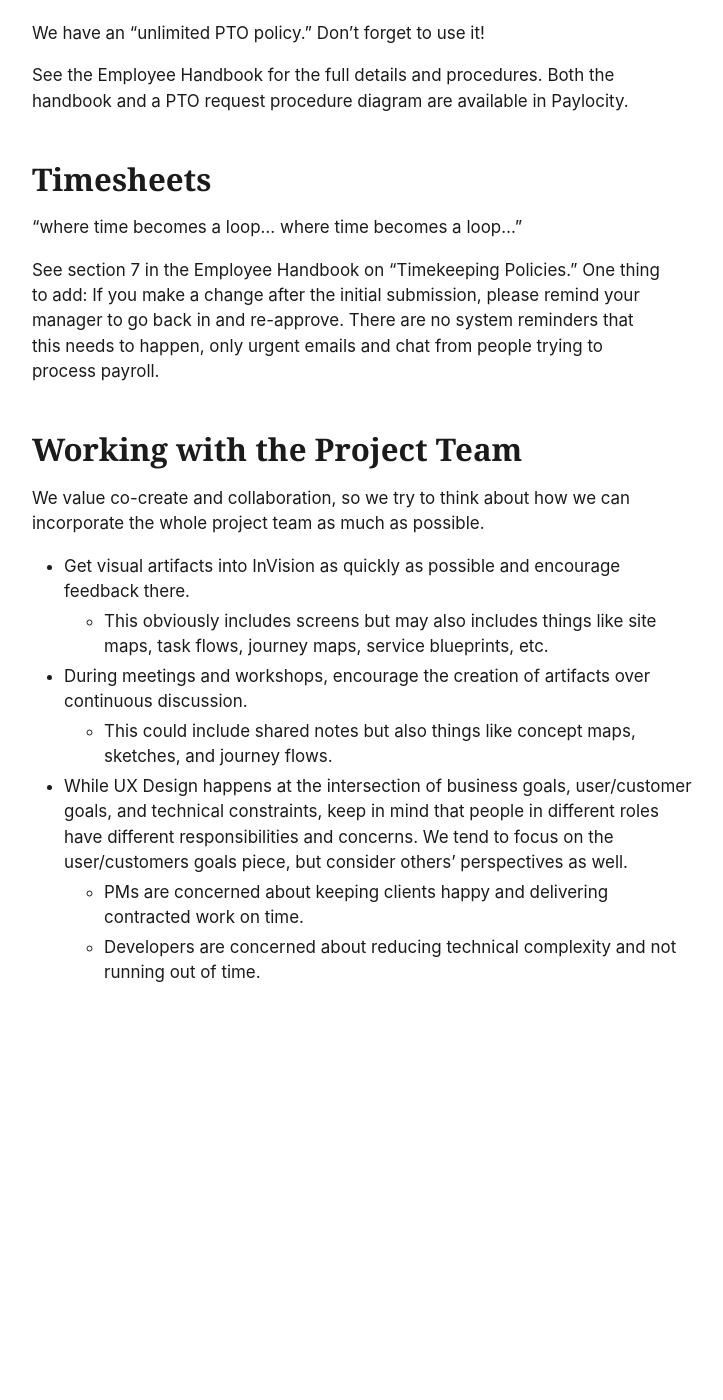
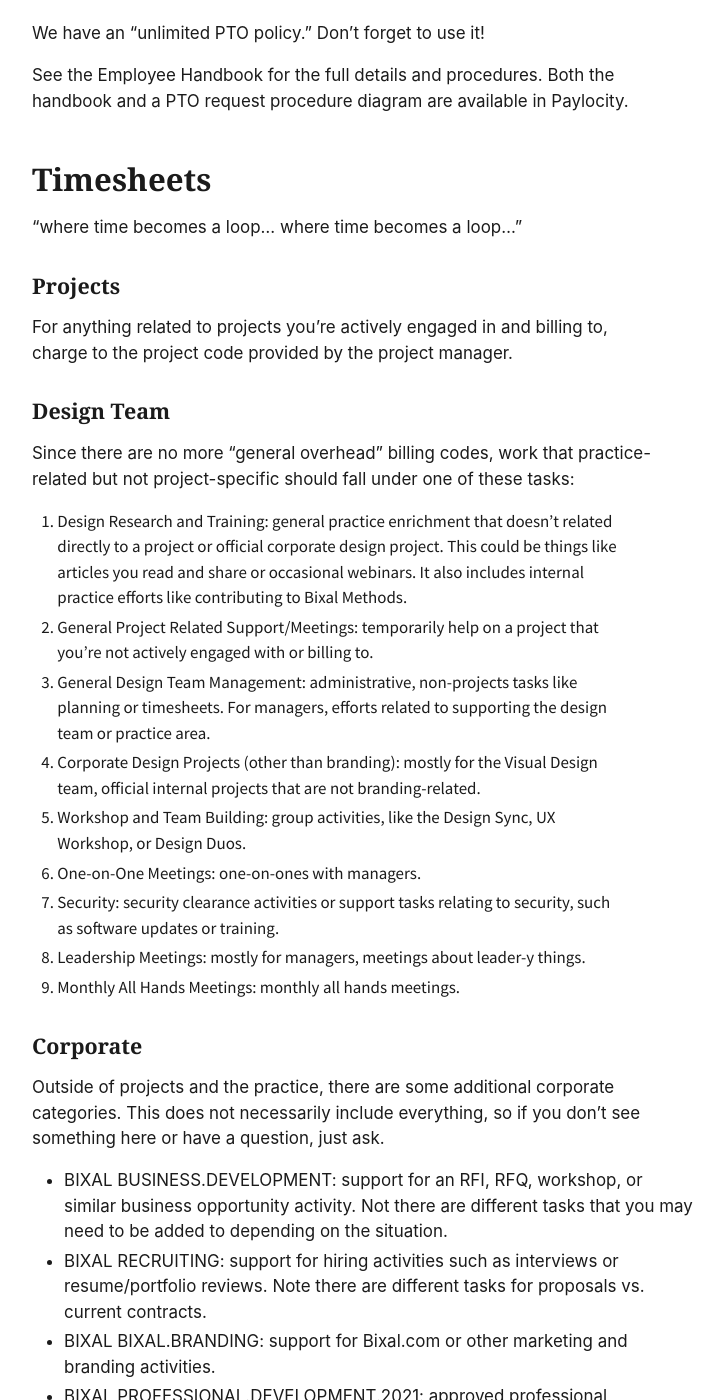
Before and after one commit to Bixal/bixal-uxd-team-handbook, a Jekyll site: the page built from humans.md, in a window 1280 px wide and 1400 px high, scrolled down 5338 px. Shown: the whole window, without its empty margins (128-851 px from the left). Built offline with Jekyll 4.4.1, drawn with Linux system fonts in a browser that asks for light colours; some web fonts are replaced; our own code applies the rules of GitHub Pages for plain Markdown files; before the commit the page ends 6388 px from its top, so only the background shows below that; some of the changed text lies outside the part shown.

Commit message:
update guidance on timesheets

```diff
--- a/humans.md
+++ b/humans.md
@@ -143,7 +143,35 @@ See the Employee Handbook for the full details and procedures. Both the handbook
 
 "where time becomes a loop… where time becomes a loop…"
 
-See section 7 in the Employee Handbook on "Timekeeping Policies." One thing to add: If you make a change after the initial submission, please remind your manager to go back in and re-approve. There are no system reminders that this needs to happen, only urgent emails and chat from people trying to process payroll.
+
+### Projects
+For anything related to projects you’re actively engaged in and billing to, charge to the project code provided by the project manager.
+
+### Design Team
+Since there are no more “general overhead” billing codes, work that practice-related but not project-specific should fall under one of these tasks:
+
+1. Design Research and Training: general practice enrichment that doesn’t related directly to a project or official corporate design project. This could be things like articles you read and share or occasional webinars. It also includes internal practice efforts like contributing to Bixal Methods.
+2. General Project Related Support/Meetings: temporarily help on a project that you’re not actively engaged with or billing to.
+3. General Design Team Management: administrative, non-projects tasks like planning or timesheets. For managers, efforts related to supporting the design team or practice area.
+4. Corporate Design Projects (other than branding): mostly for the Visual Design team, official internal projects that are not branding-related.
+5. Workshop and Team Building: group activities, like the Design Sync, UX Workshop, or Design Duos.
+6. One-on-One Meetings: one-on-ones with managers.
+7. Security: security clearance activities or support tasks relating to security, such as software updates or training.
+8. Leadership Meetings: mostly for managers, meetings about leader-y things.
+9. Monthly All Hands Meetings: monthly all hands meetings.
+
+### Corporate
+Outside of projects and the practice, there are some additional corporate categories. This does not necessarily include everything, so if you don’t see something here or have a question, just ask.
+
+- BIXAL BUSINESS.DEVELOPMENT: support for an RFI, RFQ, workshop, or similar business opportunity activity. Not there are different tasks that you may need to be added to depending on the situation.
+- BIXAL RECRUITING: support for hiring activities such as interviews or resume/portfolio reviews. Note there are different tasks for proposals vs. current contracts.
+- BIXAL BIXAL.BRANDING: support for Bixal.com or other marketing and branding activities.
+- BIXAL PROFESSIONAL.DEVELOPMENT.2021: approved professional development activities.
+
+### More Information
+See section 7 in the Employee Handbook on "Timekeeping Policies."
+
+*One thing to add*: If you make a change after the initial submission, please remind your manager to go back in and re-approve. There are no system reminders that this needs to happen, only urgent emails and chat from people trying to process payroll.
 
 ## Working with the Project Team
 
```
